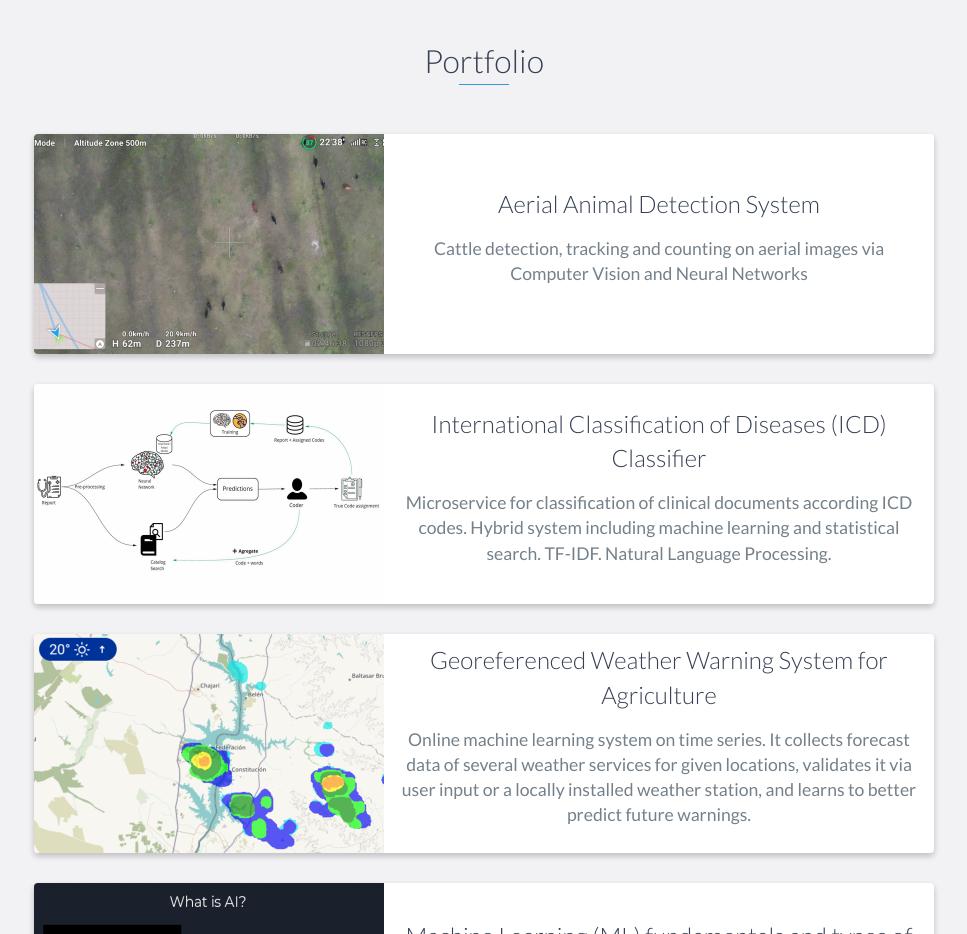
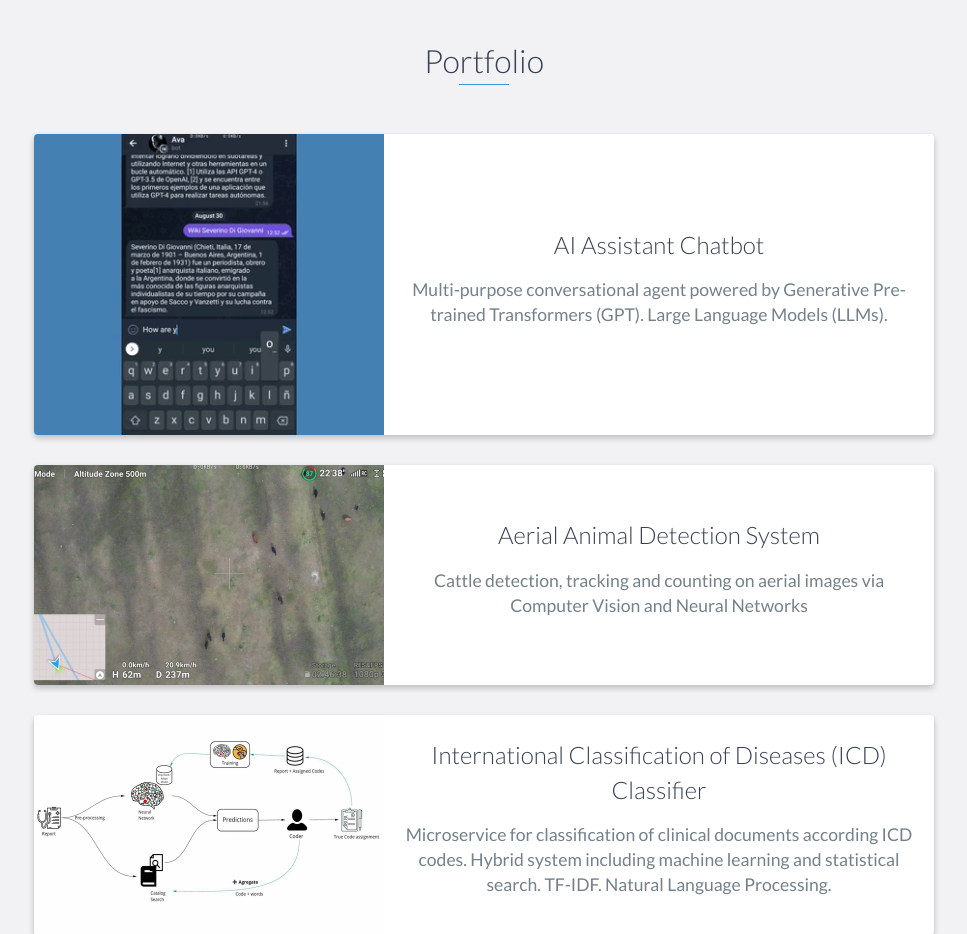
Before and after one commit to slovanos/slovanos.github.io, a plain HTML site: page index.html in a window 1280 px wide. Shown: the part 1640-2574 px from the top of the page, without its empty margins (156-1123 px from the left). Drawn offline with nearby package versions, Linux system fonts and the light colour scheme.

Commit message:
add project avabot

```diff
--- a/index.html
+++ b/index.html
@@ -124,6 +124,21 @@
         <h2 class="heading">Portfolio</h2>
         <div class="container">
             <div class="row">
+                <div class="project shadow-large">
+                    <div class="project-image">
+                        <img src="images/project-avabot.gif" width="350" height=auto/>
+                    </div>
+                    <!-- End .project-image -->
+                    <div class="project-info">
+                        <h3>AI Assistant Chatbot</h3>
+                        <p>
+                            Multi-purpose conversational agent powered by Generative Pre-trained Transformers (GPT). Large Language Models (LLMs).
+                        </p>
+                    </div>
+                    <!-- End .project-info -->
+                </div>
+                <!-- End .project -->
+
                 <div class="project shadow-large">
                     <div class="project-image">
                         <img src="images/project-aerial-detection.gif" width="350" height=auto/>
```
Also changed, not shown: images/project-avabot.gif (added).
